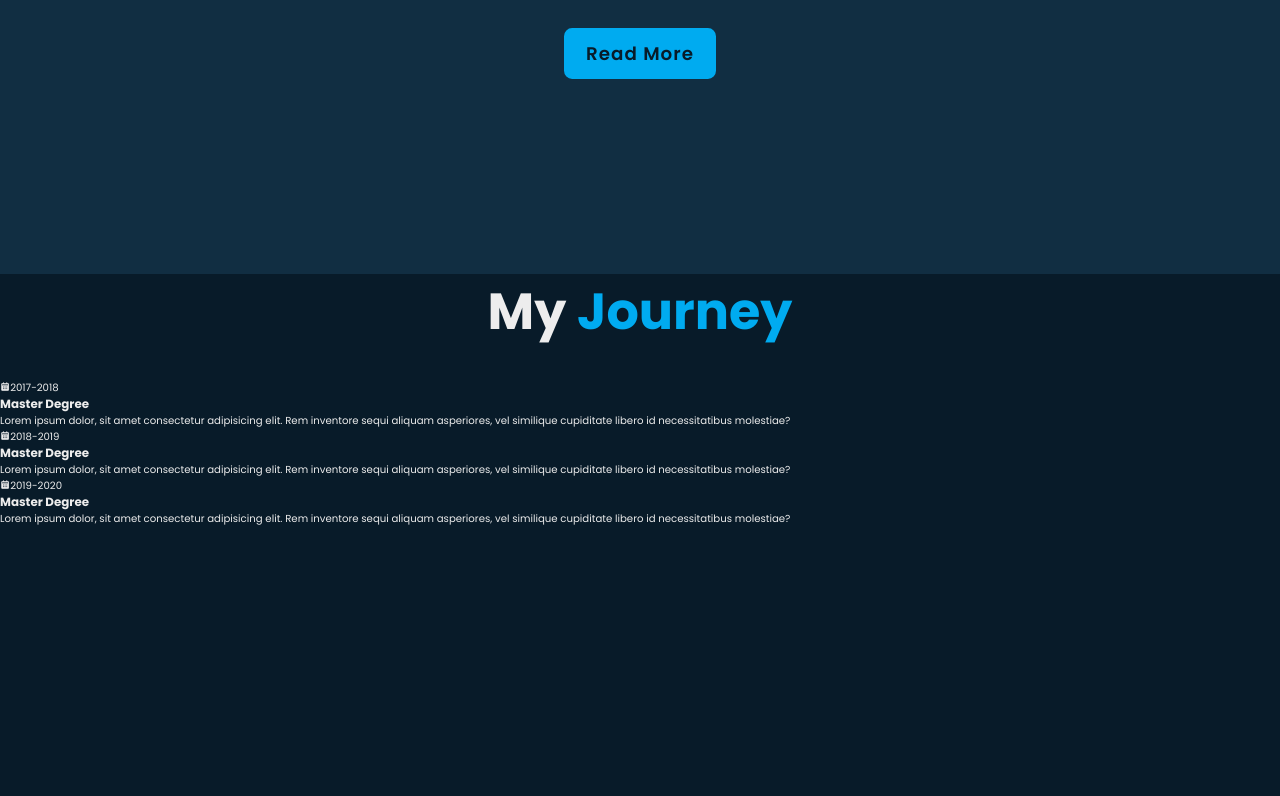
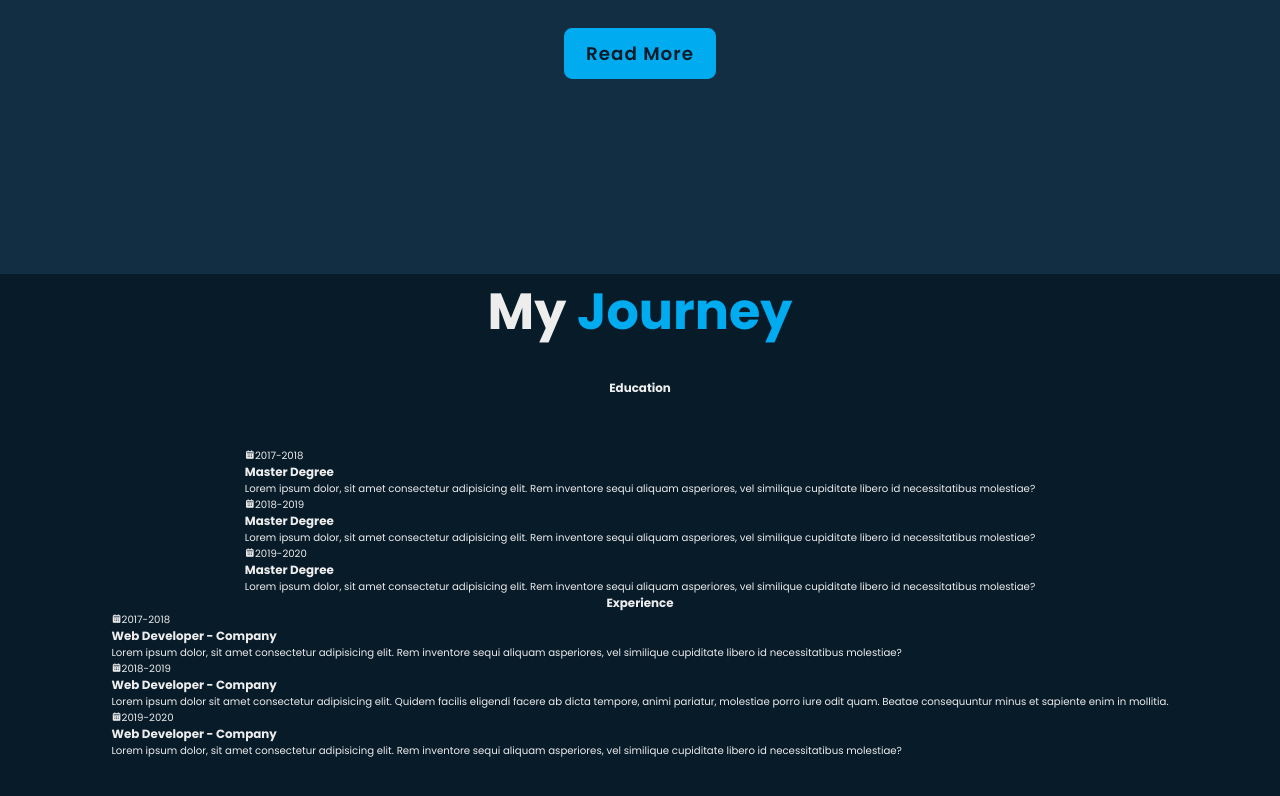
Before and after one commit to restosavior/resto-portofolio, a plain HTML site: page index.html in a window 1280 px wide. Shown: the part 1326-2122 px from the top of the page. Before the commit the page ends 1853 px from the top, so only its background shows below. Drawn offline with nearby package versions, Linux system fonts and the light colour scheme.

Commit message:
error on education and experience section, need to fix asap

```diff
--- a/index.html
+++ b/index.html
@@ -74,6 +74,7 @@
     <!-- education -->
     <div class="education" id="education">
       <h2 class="heading">My <span> Journey</span></h2>
+      <h3>Education</h3>
       <div class="education-column">
         <h3 class="education"></h3>
         <div class="education-box">
@@ -114,7 +115,50 @@
           </div>
         </div>
       </div>
+
+      <h3>Experience</h3>
+
+      <div class="education-column"></div>
+
+        <div class="education-box">
+          <div class="education-content">
+            <div class="content">
+              <div class="year"><i class="bx bxs-calendar"></i>2017-2018</div>
+              <h3>Web Developer - Company</h3>
+              <p>
+                Lorem ipsum dolor, sit amet consectetur adipisicing elit. Rem
+                inventore sequi aliquam asperiores, vel similique cupiditate
+                libero id necessitatibus molestiae?
+              </p>
+            </div>
+          </div>
+
+          <div class="education-content">
+            <div class="content">
+              <div class="year"><i class="bx bxs-calendar"></i>2018-2019</div>
+              <h3>Web Developer - Company</h3>
+              <p>
+                Lorem ipsum dolor sit amet consectetur adipisicing elit. Quidem facilis eligendi facere ab dicta tempore, animi pariatur, molestiae porro iure odit quam. Beatae consequuntur minus et sapiente enim in mollitia.
+              </p>
+            </div>
+          </div>
+
+          <div class="education-content">
+            <div class="content">
+              <div class="year"><i class="bx bxs-calendar"></i>2019-2020</div>
+              <h3>Web Developer - Company</h3>
+              <p>
+                Lorem ipsum dolor, sit amet consectetur adipisicing elit. Rem
+                inventore sequi aliquam asperiores, vel similique cupiditate
+                libero id necessitatibus molestiae?
+              </p>
+            </div>
+          </div>
+        </div>
+      </div>
     </div>
+
+
 
     <script src="script.js"></script>
   </body>
--- a/styles.css
+++ b/styles.css
@@ -270,3 +270,12 @@ span {
 .btn-box.btns a::before {
   background-color: var(--second-bg-color);
 }
+
+.education {
+  display: flex;
+  justify-content: center;
+  align-items: center;
+  flex-direction: column;
+  min-height: auto;
+  padding-bottom: 5rem;
+}
```
